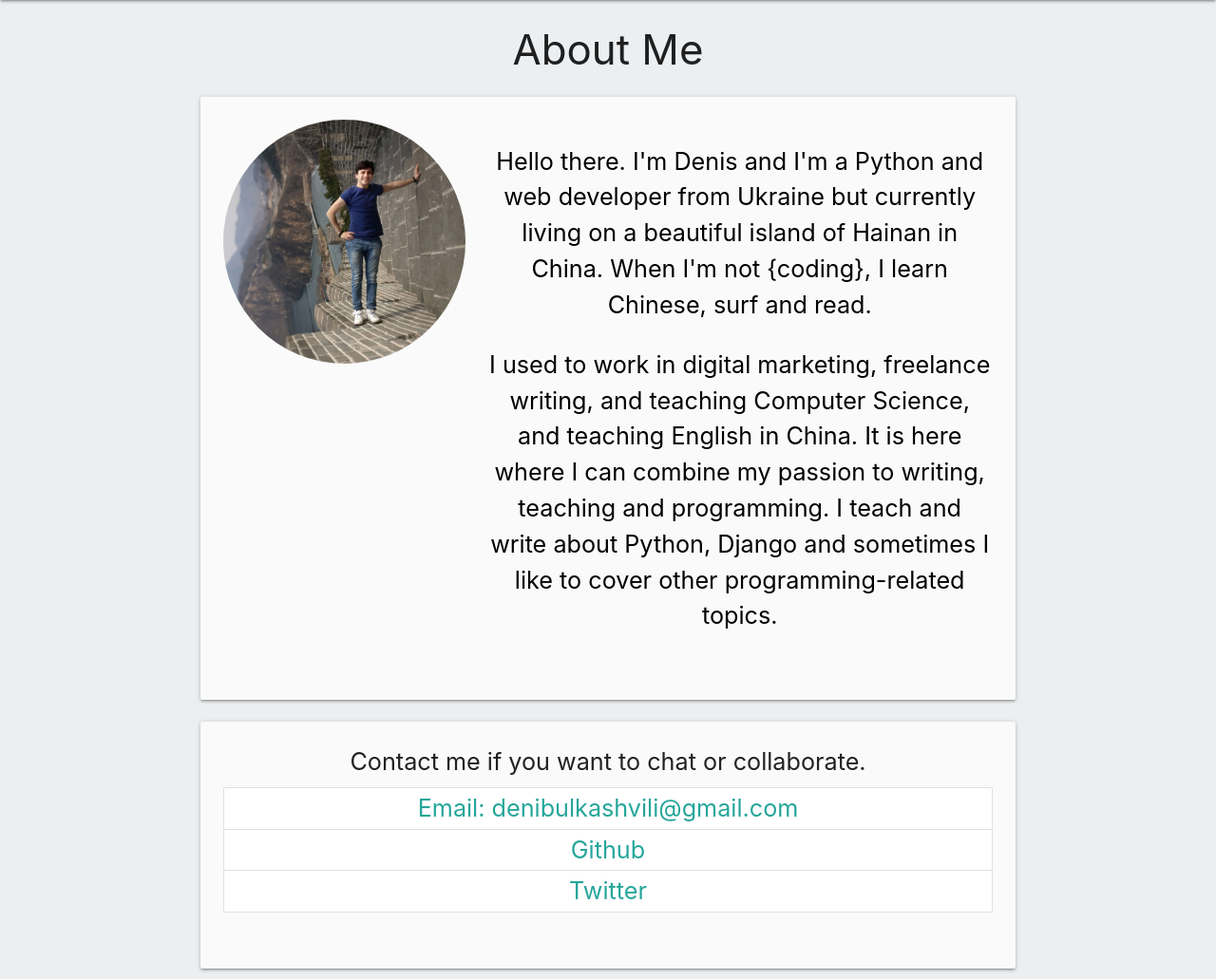
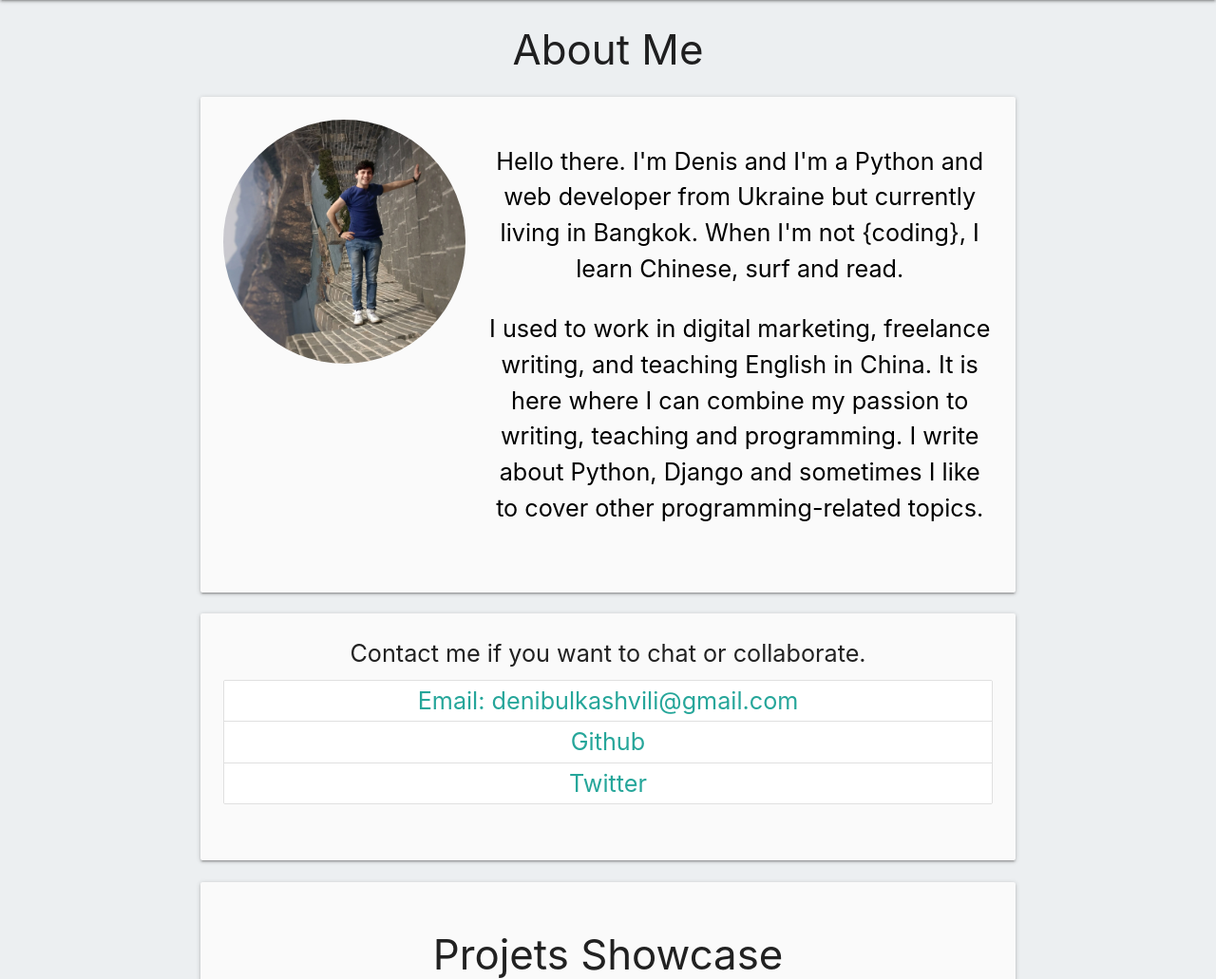
Before and after one commit to denibulkashvili/django-blog, a Django app: page /about/ in a window 1280 px wide. Shown: the part 64-1095 px from the top of the page at 95% size. Run offline with Django 3.2, Linux system fonts and the light colour scheme; some libraries are stand-ins or nearby versions.

Commit message:
Edit about page

```diff
--- a/blog/templates/blog/about.html
+++ b/blog/templates/blog/about.html
@@ -14,12 +14,12 @@
                     </div>
                     <div class="col l8 s12 black-text flow-text">
                         <p>Hello there. I'm Denis and I'm a Python and web developer from Ukraine
-                        but currently living on a beautiful island of Hainan in China. When I'm not {coding},
+                        but currently living in Bangkok. When I'm not {coding},
                         I learn Chinese, surf and read.</p>
-                        <p>I used to work in digital marketing, freelance writing, and teaching Computer
-                        Science, and teaching English in China. It is here where I can combine my passion
-                        to writing, teaching and programming. I teach and write about Python, Django and
-                        sometimes I like to cover other programming-related topics.
+                        <p>I used to work in digital marketing, freelance writing, and teaching English
+                        in China. It is here where I can combine my passion to writing, teaching and
+                        programming. I write about Python, Django and sometimes I like to cover other
+                        programming-related topics.
                         </p>
 
 
@@ -36,7 +36,7 @@
                         <div class="collection">
                             <a href="mailto:denibulkashvili@gmail.com" class="collection-item">Email: denibulkashvili@gmail.com</a>
                             <a href="https://github.com/denibulkashvili" class="collection-item">Github</a>
-                            <a href="https://twitter.com/Denis51277865" class="collection-item">Twitter</a>
+                            <a href="https://twitter.com/denibulkashvili" class="collection-item">Twitter</a>
                         </div>
                     </div>
                 </div>
```
